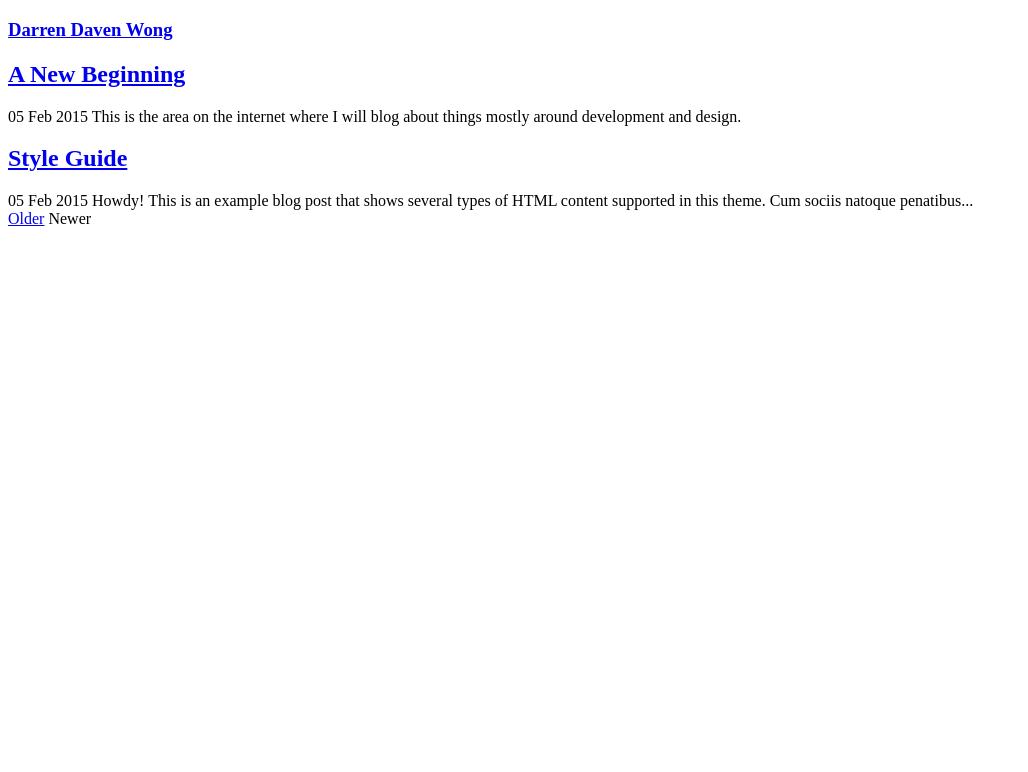
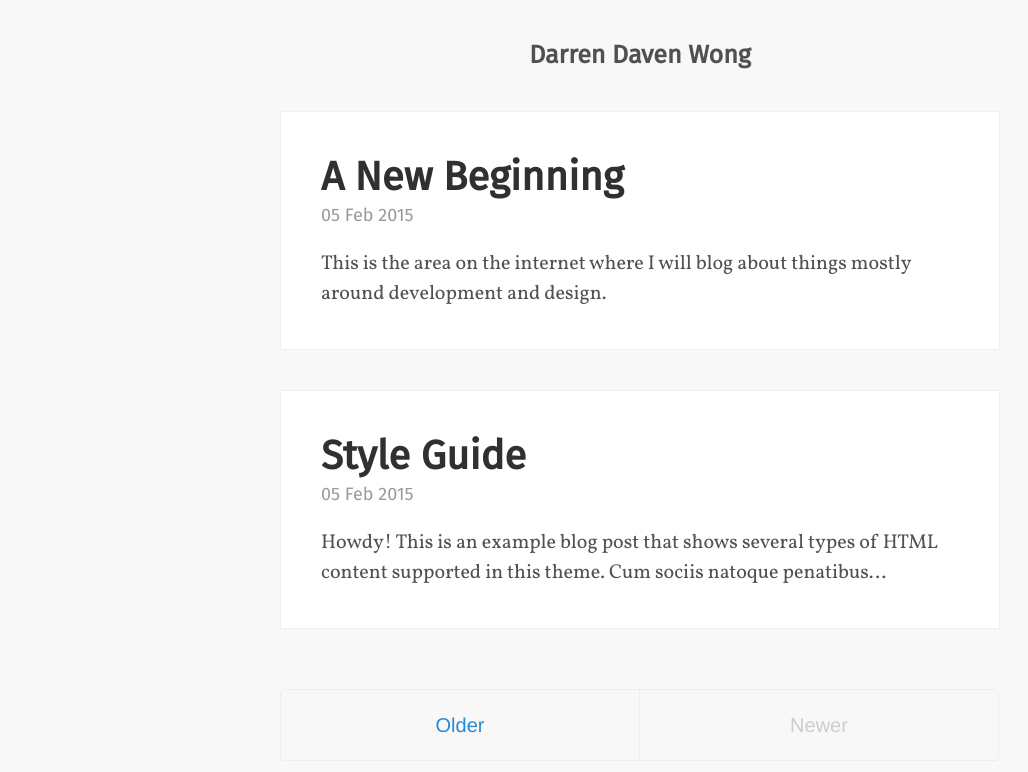
Before and after one commit to darrendub/darrendub.github.io, a Jekyll site: the page built from index.html, in a window 1280 px wide. Shown: the top 772 px of the page, without its empty margins (0-1028 px from the left). Built offline with Jekyll 4.4.1, drawn with Linux system fonts in a browser that asks for light colours; the list of posts is cut into pages by our own code.

Commit message:
Serve jekyll

```diff
--- a/_config.yml
+++ b/_config.yml
@@ -6,7 +6,7 @@
 title:            Darren Daven Wong
 url:
 paginate:         1
-baseurl:          /weblog
+baseurl:          /weblog/
 author:
   name:           Darren Wong
   url:            darrendavenwong.com
```
Also changed, not shown: 8 other files.
